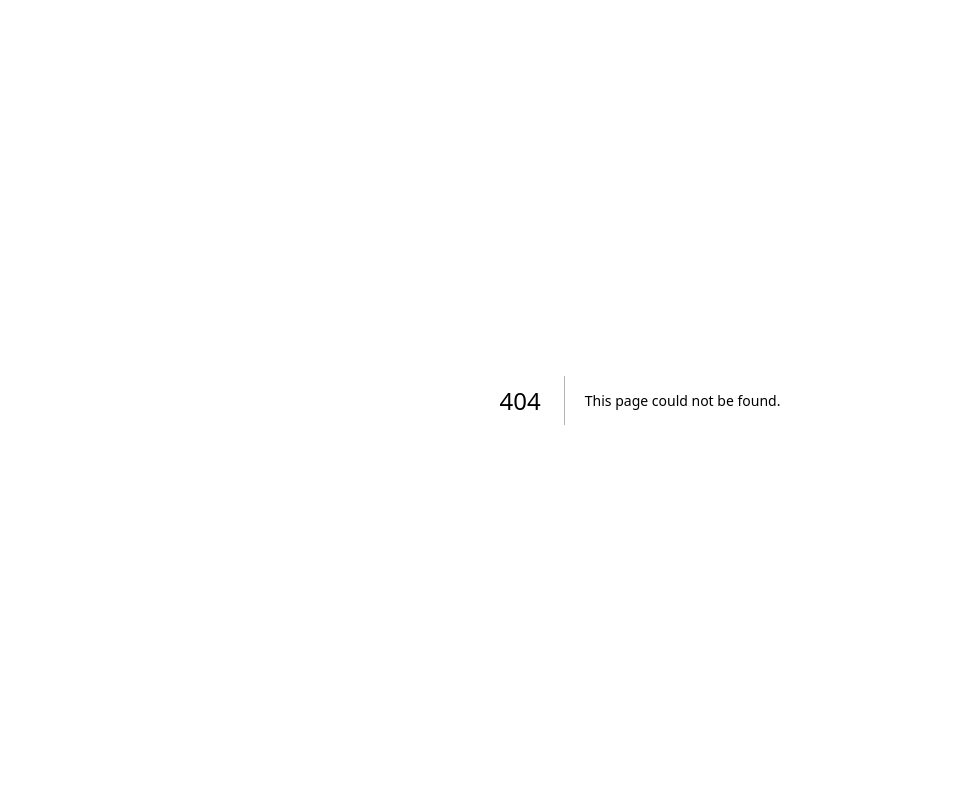
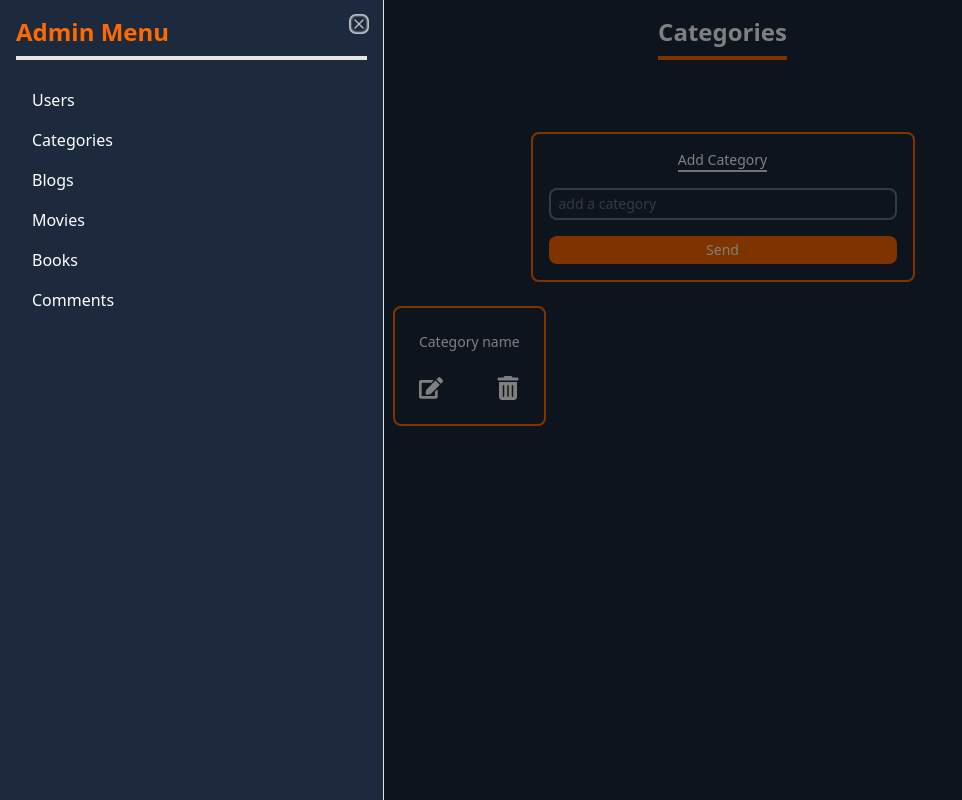
Before and after one commit to furkanarslan1/next-personal-blog, a Next.js app: page /admin/categories in a window 1280 px wide. Before the commit this address had no page. Shown: the whole page, without its empty margins (0-962 px from the left). Built offline with nearby package versions, Linux system fonts and the light colour scheme.

Commit message:
feat:add admin_categories_page

```diff
--- /dev/null
+++ b/src/app/(admin)/admin/categories/page.tsx
@@ -0,0 +1,39 @@
+import React from "react";
+import { FaTrashCan } from "react-icons/fa6";
+import { FaEdit } from "react-icons/fa";
+export default function CategoriesPage() {
+  return (
+    <div className=" bg-slate-800 text-white p-4 min-h-full text-sm">
+      <div className="flex flex-col items-center gap-6">
+        <h1 className="text-center border-b-4 border-orange-500 text-2xl font-bold pb-2 mb-12">
+          Categories
+        </h1>
+        <div className="flex flex-col gap-4 items-center p-4 border-2 rounded-md w-full max-w-sm  border-orange-500 ">
+          <h2 className="border-b-2 ">Add Category</h2>
+          <input
+            type="text"
+            placeholder="add a category"
+            max={20}
+            className="placeholder-gray-500 border-2 border-slate-500 rounded-md px-2 py-1 outline-none w-full placeholder:py-2"
+          />
+          <button className="bg-orange-500 px-4 py-1 w-full rounded-md hover:bg-white hover:text-orange-500 transition-all duration-500 cursor-pointer">
+            Send
+          </button>
+        </div>
+        <section className="grid grid-cols-1 md:grid-cols-3 lg:grid-cols-4 gap-4">
+          <div className="flex flex-col items-center gap-6 border-2 border-orange-500 rounded-md bg-slate-800 text-white p-6 ">
+            <p>Category name</p>
+            <div className="flex items-center justify-between w-full font-bold text-lg md:text-2xl">
+              <button className="hover:scale-125 transition-all cursor-pointer duration-300 hover:text-orange-500">
+                <FaEdit />
+              </button>
+              <button className="hover:scale-110 transition-all cursor-pointer duration-300 hover:text-orange-500">
+                <FaTrashCan />
+              </button>
+            </div>
+          </div>
+        </section>
+      </div>
+    </div>
+  );
+}
```
